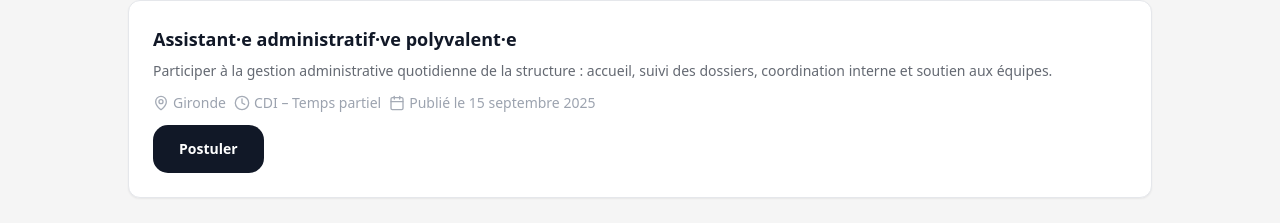
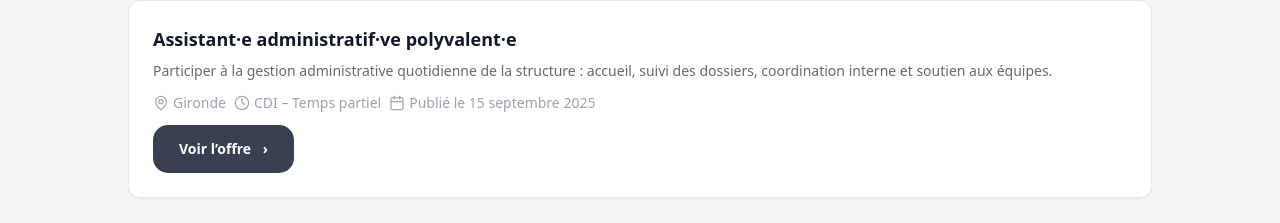
Before and after one commit to julienlisita/nextjs-ts-tailwind-template, a Next.js app: page /recruitment in a window 1280 px wide. Shown: the part 560-783 px from the top of the page. Built offline with nearby package versions, Linux system fonts and the light colour scheme; no server answers.

Commit message:
fix(recruitment): link job offer cards to detail page

```diff
--- a/src/components/recruitment/JobOfferCard.tsx
+++ b/src/components/recruitment/JobOfferCard.tsx
@@ -8,6 +8,7 @@ import './JobOfferCard.css';
 
 type JobOfferCardProps = {
   title: string;
+  slug: string;
   location: string;
   description: string;
   contractType: string; // ex: "CDI - Temps partiel"
@@ -16,6 +17,7 @@ type JobOfferCardProps = {
 
 export function JobOfferCard({
   title,
+  slug,
   location,
   description,
   contractType,
@@ -50,10 +52,14 @@ export function JobOfferCard({
       </div>
       <div>
         <Button
-          href={`/recruitment?apply=${encodeURIComponent(title)}`}
-          aria-label={`Postuler à l'offre ${title}`}
+          href={`/recruitment/${slug}`}
+          variant="secondary"
+          aria-label={`Voir l’offre ${title}`}
         >
-          Postuler
+          Voir l’offre{' '}
+          <span className="ml-2" aria-hidden="true">
+            &rsaquo;
+          </span>
         </Button>
       </div>
     </div>
--- a/src/components/recruitment/JobOffersGrid.tsx
+++ b/src/components/recruitment/JobOffersGrid.tsx
@@ -21,9 +21,10 @@ export default function JobOffersGrid({ items }: Props) {
       {items.map((offer) => (
         <JobOfferCard
           key={offer.id}
+          slug={offer.slug}
           title={offer.title}
           location={offer.location}
-          description={offer.description}
+          description={offer.description ?? ''}
           contractType={offer.contractType}
           publishedAt={offer.publishedAt}
         />
```
